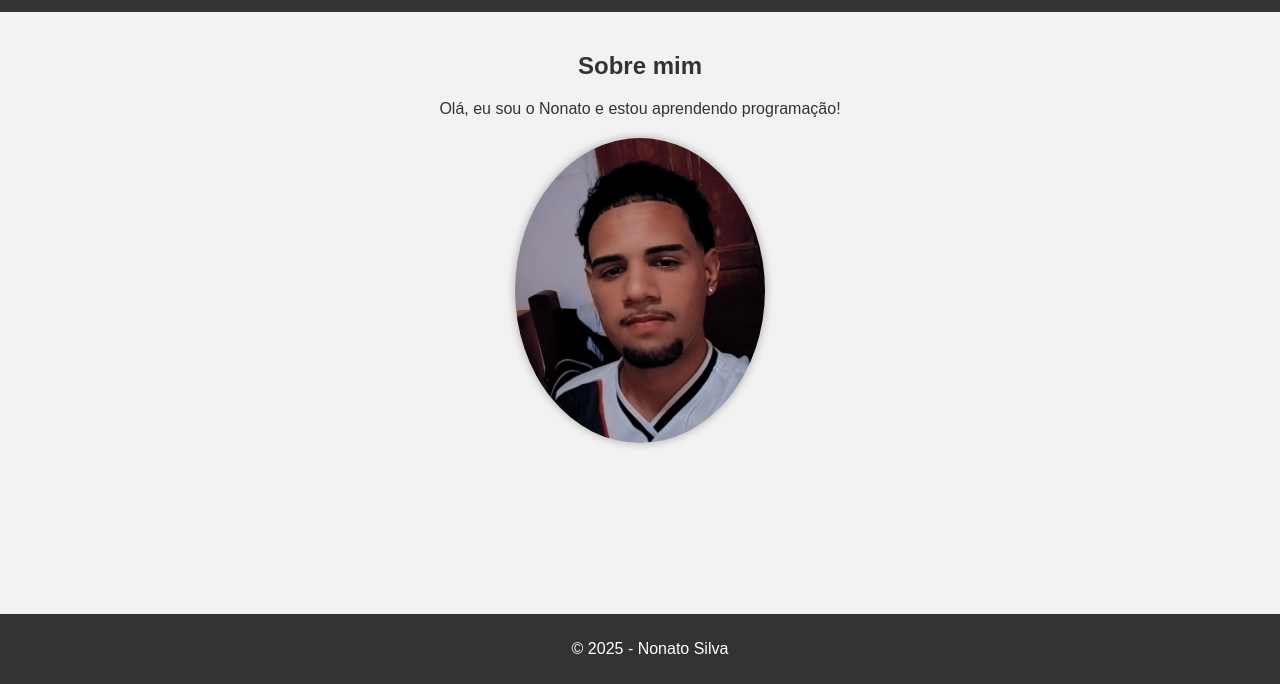
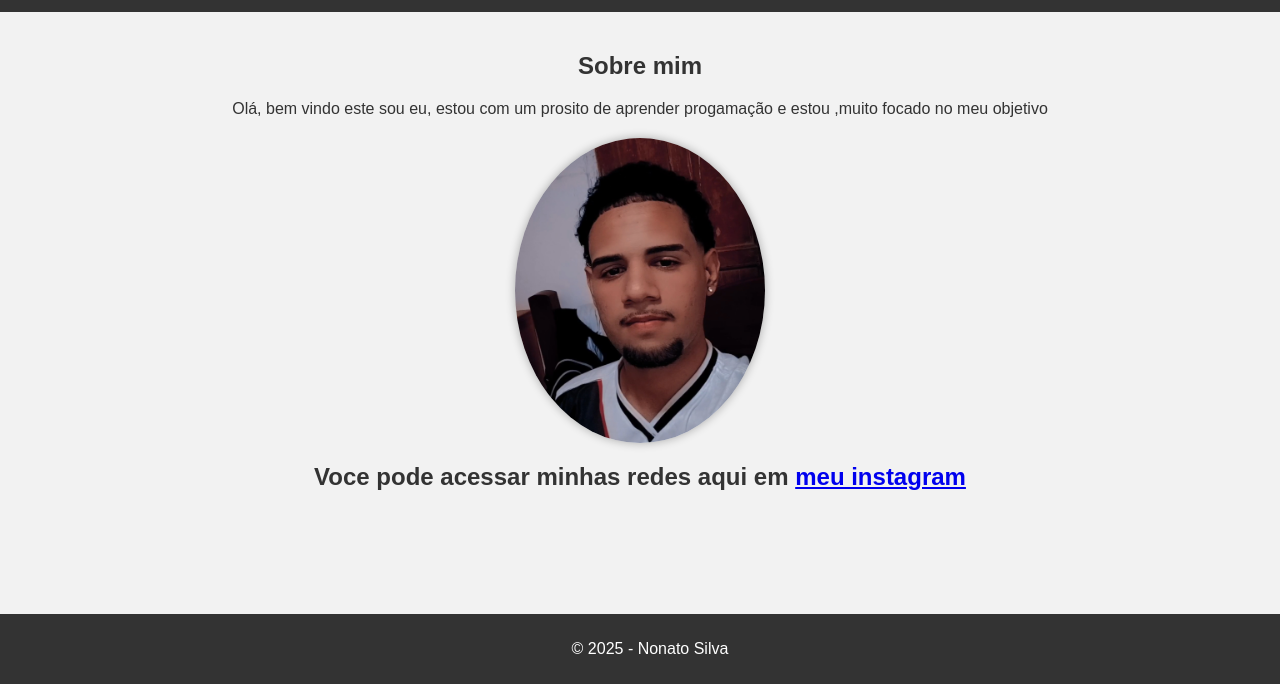
Before and after one commit to Nonato-sys/Meus-projetos-de-iniciante, a plain HTML site: page index.html in a window 1280 px wide. Shown: the part 116-800 px from the top of the page. Drawn offline with Linux system fonts and the light colour scheme.

Commit message:
Add files via upload

```diff
--- a/index.html
+++ b/index.html
@@ -17,8 +17,9 @@
 
   <main>
     <h2>Sobre mim</h2>
-    <p>Olá, eu sou o Nonato e estou aprendendo programação!</p>
+    <p>Olá, bem vindo este sou eu, estou com um prosito de aprender progamação e estou ,muito focado no meu objetivo</p>
     <img src="imagens/minhafoto600.png" alt="Minha imagem" class="foto">
+    <h2>Voce pode acessar minhas redes aqui em <a href="https://www.instagram.com/nz.mdm7/" target="_blank" rel="external">meu instagram</a></h2>
   </main>
 
   <footer>
```
